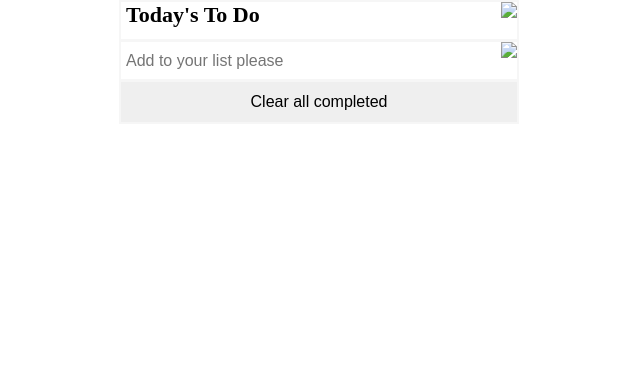
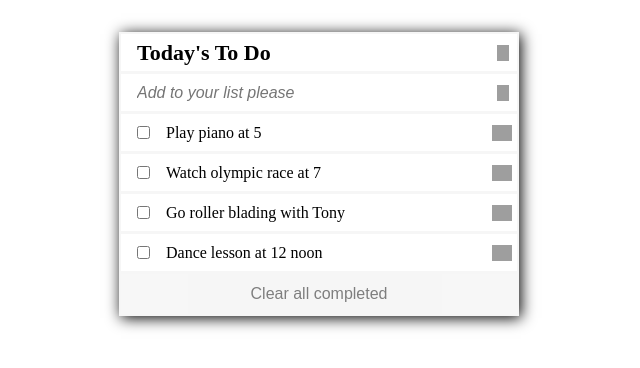
Before and after one commit to steveWDamesJr/ToDo-list-application, a website built with webpack: page src/index.html in a window 1280 px wide. Shown: the whole page, without its empty margins (321-961 px from the left). Built offline with nearby package versions, Linux system fonts and the light colour scheme; grey boxes are pictures that could not be loaded.

Commit message:
Update styles, script, and README

```diff
--- a/src/index.html
+++ b/src/index.html
@@ -9,11 +9,11 @@
     <div class="container">
       <div class="title-container">
         <h1 class="app-title">Today's To Do</h1>
-        <img src="" alt="Refresh Symbol">
+        <img class="refresh-icon" src="https://img.icons8.com/external-kmg-design-detailed-outline-kmg-design/64/000000/external-refresh-arrow-kmg-design-detailed-outline-kmg-design.png" alt="Refresh Symbol">
       </div>
       <form class="input-container">
         <input class="input" type="text" placeholder="Add to your list please" aria-labelledby="todo input" >
-        <img src="" alt="hardReturn">
+        <img class="hard-return" src="https://img.icons8.com/material-outlined/24/000000/return.png" alt="hardReturn">
       </form>
       <form action="" class="listElementContainer">
         <ul class="form-items">
@@ -23,7 +23,7 @@
       </ul>
       </form>
       <div>
-        <button class="clear" aria-labelledby="clear everything"> Clear all completed</button>
+        <button class="clear-todos" aria-labelledby="clear everything"> Clear all completed</button>
       </div>
     </div>
 </body>
--- a/src/index.js
+++ b/src/index.js
@@ -25,11 +25,14 @@ let myList = [
   },
 ];
 
-const htmlList =
-`
-<li class="input-li"><input type="checkbox" name="inputDone" id="inputDone">
-  <p class="item-edit" id="todoItem"></p>
-  <img class="grab" src="https://img.icons8.com/material-outlined/24/000000/menu-2.png" alt="grab">
-</li>
+let htmlList = '';
 
-`;
+myList.forEach(item => {
+  htmlList +=
+  `<li class="input-li"><input type="checkbox" name="inputDone" id="inputDone">
+    <p class="item-edit" id="${item.id}">${item.listItem}</p>
+    <img class="grab" src="https://img.icons8.com/material-outlined/24/000000/menu-2.png" alt="grab">
+  </li>`
+});
+
+list.innerHTML = htmlList;
--- a/src/style.css
+++ b/src/style.css
@@ -11,7 +11,9 @@ h1 {
 }
 
 img {
-  width: 16px;
+  margin-bottom: auto;
+  margin-top: auto;
+  width: 20px;
   height: 16px;
 }
 
@@ -26,6 +28,8 @@ button {
   margin-left: auto;
   margin-right: auto;
   border: 2px solid #f6f6f6;
+  box-shadow: 2px 2px 14px black;
+  margin-top: 2rem;
 }
 
 .title-container,
@@ -37,7 +41,20 @@ button {
 }
 
 .app-title {
-  padding-left: 5px;
+  margin-top: auto;
+  margin-bottom: auto;
+  padding-left: 1rem;
+}
+
+.hard-return,
+.refresh-icon {
+  padding-right: 0.5rem;
+  cursor: pointer;
+}
+
+.refresh-icon:active {
+  transform: rotate(360deg) scale(0.6);
+  transition: all 0.2s ease-in-out;
 }
 
 .input-li {
@@ -46,22 +63,34 @@ button {
   height: 2.5rem;
   align-items: center;
   border-bottom: 3px solid #f6f6f6;
-  padding-left: 5px;
+  padding-left: 1rem;
 }
 
 .input {
   width: 105%;
-  padding-left: 5px;
+  padding-left: 1rem;
+}
+
+::placeholder {
+  font-style: italic;
 }
 
 .item-edit {
   width: 90%;
-  padding-left: 5px;
+  padding-left: 1rem;
 }
 
-.clear {
+.clear-todos {
   width: 100%;
   height: 2.5rem;
+  cursor: pointer;
+  opacity: 0.5;
+}
+
+.clear-todos:hover,
+.clear-todos:focus {
+  color: #92b8f1;
+  text-decoration: underline;
 }
 
 input {
@@ -69,3 +98,7 @@ input {
   outline: none;
   overflow: hidden;
 }
+
+.grab {
+  cursor: move;
+}
```
Also changed, not shown: src/print.js (deleted, +0 -14 lines), README.md, images/Todo-app.png (added), images/todo-struc.png (deleted).
